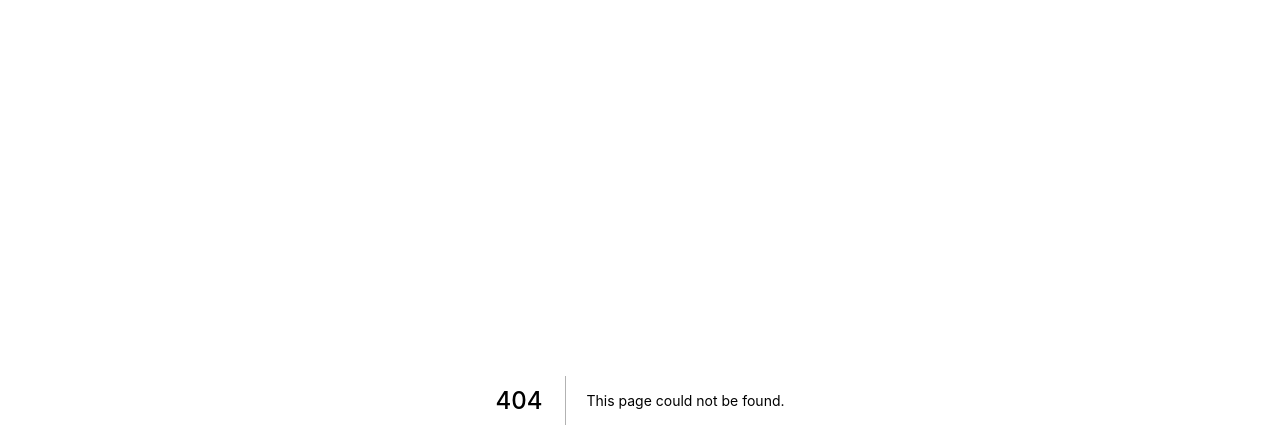
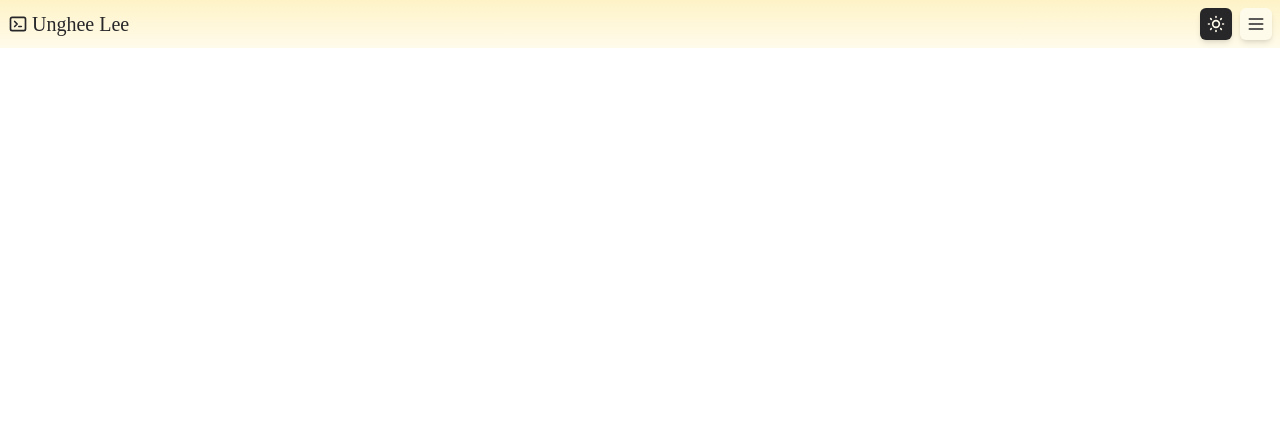
Before and after one commit to iMUngHee/unghee.dev, a Next.js app: page /about in a window 1280 px wide. Before the commit this address had no page. Shown: the top 448 px of the page. Built offline with nearby package versions, Linux system fonts and the light colour scheme; a web font is replaced by a local one.

Commit message:
[PAGE] Add about, works, posts and movies pages

```diff
--- /dev/null
+++ b/pages/about/index.tsx
@@ -0,0 +1,16 @@
+import NavigationBar from "@components/NavigationBar";
+import { NextPage } from "next";
+
+const About: NextPage = () => {
+
+  return(
+    <>
+      <NavigationBar />
+      <div>
+        About
+      </div>
+    </>
+  );
+}
+
+export default About;
--- /dev/null
+++ b/pages/movies/index.tsx
@@ -0,0 +1,15 @@
+import { NextPage } from "next";
+import NavigationBar from "@components/NavigationBar";
+
+const Movies: NextPage = () => {
+  return (
+    <>
+      <NavigationBar />
+      <div>
+        Movies
+      </div>
+      </>
+  )
+}
+
+export default Movies;
--- /dev/null
+++ b/pages/posts/index.tsx
@@ -0,0 +1,16 @@
+import { NextPage } from "next";
+import NavigationBar from "@components/NavigationBar";
+
+const Posts: NextPage = () => {
+
+  return (
+    <>
+      <NavigationBar />
+      <div>
+        Posts
+      </div>
+      </>
+  )
+}
+
+export default Posts;
--- /dev/null
+++ b/pages/works/index.tsx
@@ -0,0 +1,13 @@
+import NavigationBar from "@components/NavigationBar";
+import { NextPage } from "next";
+
+const Works: NextPage = () => {
+  return (
+    <>
+      <NavigationBar />
+      <div>Works</div>
+    </>
+  );
+}
+
+export default Works;
```
